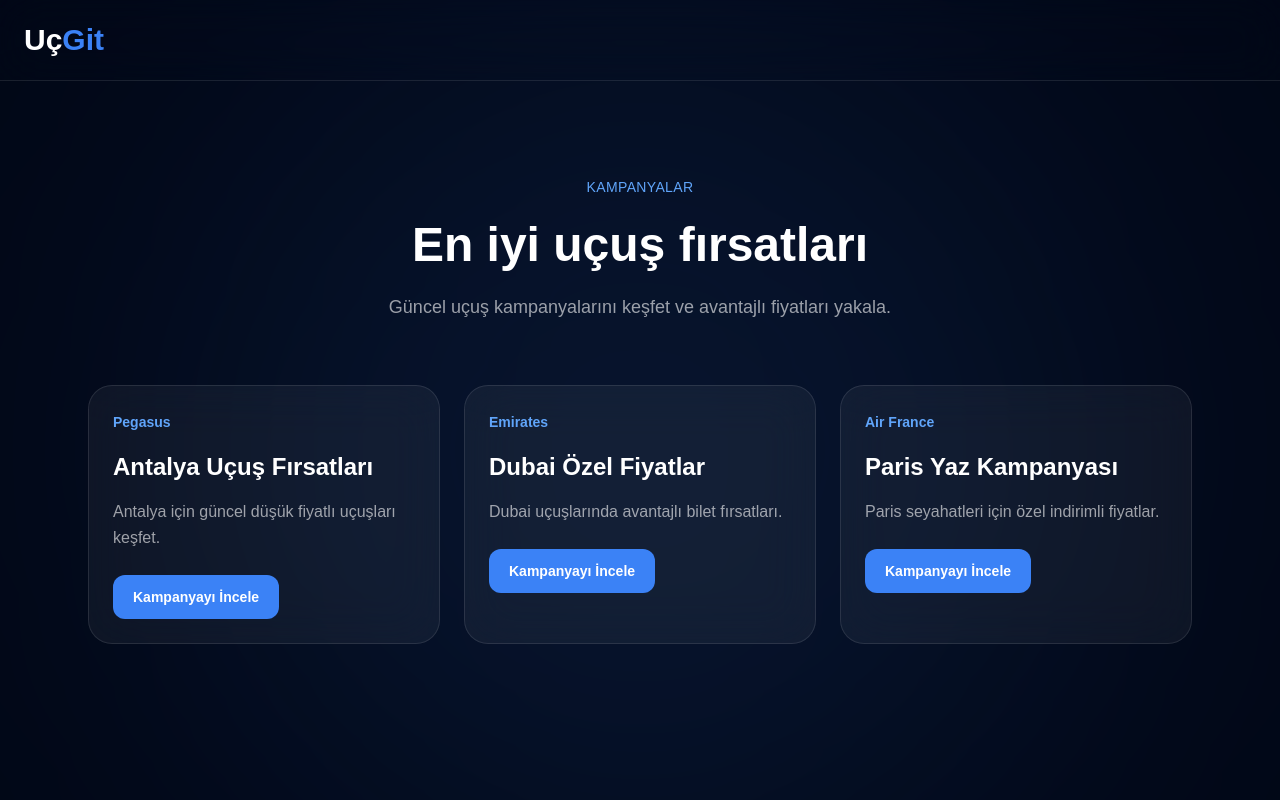
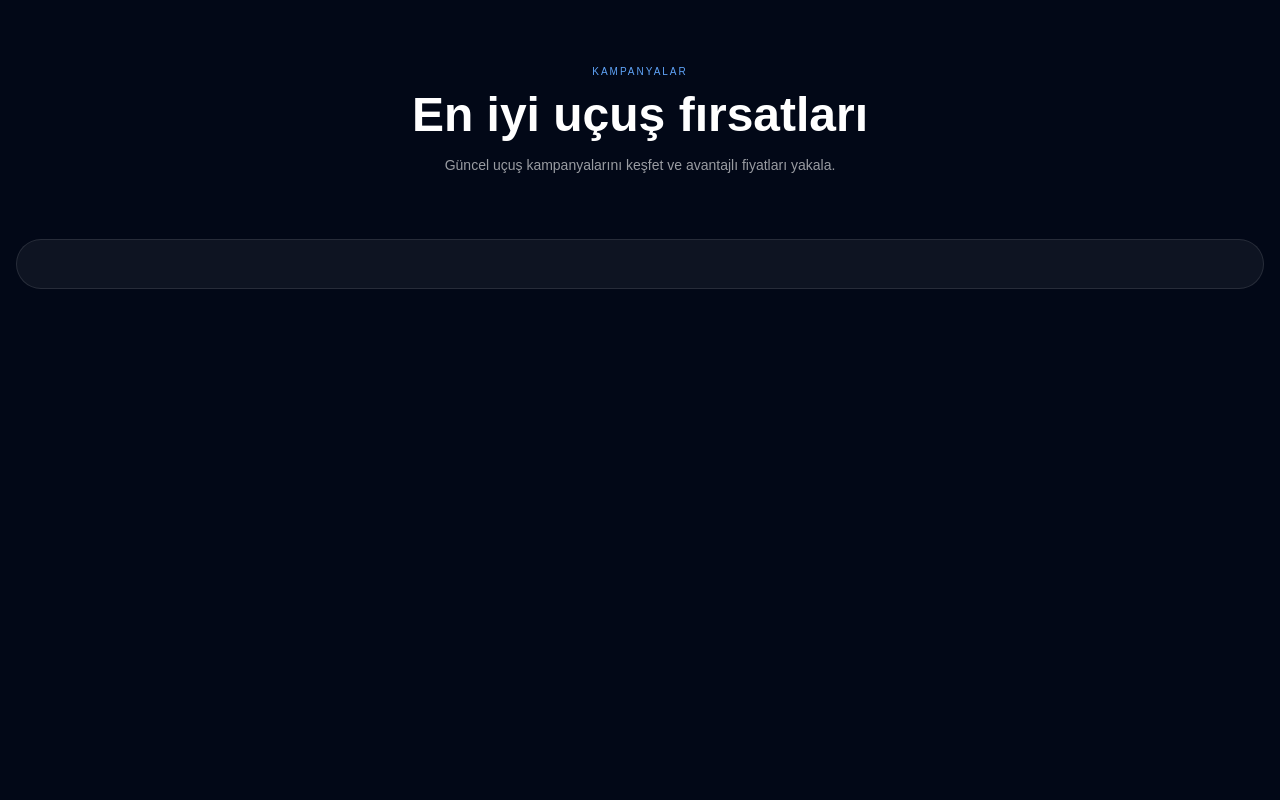
Before and after one commit to melihizzet/flight-platform, a Next.js app: page /campaigns in a window 1280 px wide. Built offline with nearby package versions, Linux system fonts and the light colour scheme.

Commit message:
upgrade three

```diff
--- a/app/about/page.tsx
+++ b/app/about/page.tsx
@@ -3,27 +3,27 @@ export default function AboutPage() {
     <main className="min-h-screen bg-[#020817] text-white overflow-x-hidden relative">
 
       {/* BG */}
-      <div className="absolute top-0 left-1/2 -translate-x-1/2 w-[900px] h-[900px] bg-blue-500/10 blur-[160px] rounded-full"></div>
+      <div className="absolute top-0 left-1/2 -translate-x-1/2 w-[700px] h-[700px] bg-blue-500/10 blur-[140px] rounded-full"></div>
 
       {/* HEADER */}
       <header className="relative z-20 border-b border-white/10 backdrop-blur-xl">
 
-        <div className="max-w-7xl mx-auto px-6 h-20 flex items-center">
+        <div className="max-w-7xl mx-auto px-6 h-16 flex items-center">
 
           <a
             href="/"
             className="flex items-center gap-3"
           >
 
-            <div className="w-10 h-10 rounded-2xl bg-blue-500/20 flex items-center justify-center border border-blue-500/30">
+            <div className="w-9 h-9 rounded-2xl bg-blue-500/20 flex items-center justify-center border border-blue-500/30">
 
-              <span className="text-blue-400 text-xl rotate-[-25deg]">
+              <span className="text-blue-400 text-lg rotate-[-25deg]">
                 ✈️
               </span>
 
             </div>
 
-            <h1 className="text-3xl font-black tracking-tight">
+            <h1 className="text-xl font-black tracking-tight">
               Uç<span className="text-blue-500">Git</span>
             </h1>
 
@@ -34,17 +34,17 @@ export default function AboutPage() {
       </header>
 
       {/* CONTENT */}
-      <section className="relative max-w-4xl mx-auto px-6 py-20">
+      <section className="relative max-w-3xl mx-auto px-6 py-16">
 
-        <p className="text-blue-400 text-sm tracking-wide uppercase mb-4">
+        <p className="text-blue-400 text-[11px] tracking-[0.2em] uppercase mb-3">
           Hakkımızda
         </p>
 
-        <h1 className="text-3xl md:text-5xl font-black leading-tight mb-8">
+        <h1 className="text-3xl md:text-5xl font-black leading-tight mb-6">
           UçGit ile en uygun uçuşları kolayca bulun
         </h1>
 
-        <div className="space-y-6 text-white/70 text-lg leading-relaxed">
+        <div className="space-y-5 text-white/70 text-sm md:text-base leading-relaxed">
 
           <p>
             UçGit, kullanıcıların en uygun uçuşları hızlı ve kolay şekilde
@@ -71,7 +71,7 @@ export default function AboutPage() {
 
         </div>
 
-        <div className="mt-12 border-t border-white/10 pt-8 text-white/40">
+        <div className="mt-10 border-t border-white/10 pt-6 text-xs text-white/40">
           ✈️ UçGit.com
         </div>
 
@@ -80,3 +80,4 @@ export default function AboutPage() {
     </main>
   );
 }
+``
--- a/app/campaigns/page.tsx
+++ b/app/campaigns/page.tsx
@@ -1,100 +1,41 @@
+"use client";
+
+import Script from "next/script";
+
 export default function CampaignsPage() {
-
-  const campaigns = [
-    {
-      title: "Antalya Uçuş Fırsatları",
-      airline: "Pegasus",
-      desc: "Antalya için güncel düşük fiyatlı uçuşları keşfet.",
-      link: "https://aviasales.tpx.lt/CN2doqTk",
-    },
-    {
-      title: "Dubai Özel Fiyatlar",
-      airline: "Emirates",
-      desc: "Dubai uçuşlarında avantajlı bilet fırsatları.",
-      link: "https://aviasales.tpx.lt/CN2doqTk",
-    },
-    {
-      title: "Paris Yaz Kampanyası",
-      airline: "Air France",
-      desc: "Paris seyahatleri için özel indirimli fiyatlar.",
-      link: "https://aviasales.tpx.lt/CN2doqTk",
-    },
-  ];
-
   return (
-    <main className="min-h-screen bg-[#020817] text-white overflow-x-hidden relative">
-
-      {/* BG */}
-      <div className="absolute top-0 left-1/2 -translate-x-1/2 w-[900px] h-[900px] bg-blue-500/10 blur-[160px] rounded-full"></div>
-
-      {/* HEADER */}
-      <header className="relative z-20 border-b border-white/10 backdrop-blur-xl">
-
-        <div className="max-w-7xl mx-auto px-6 h-20 flex items-center">
-
-          <a
-            href="/"
-            className="text-3xl font-black text-white"
-          >
-            Uç<span className="text-blue-500">Git</span>
-          </a>
-
-        </div>
-
-      </header>
+    <main className="min-h-screen bg-[#020817] text-white overflow-x-hidden">
 
       {/* HERO */}
-      <section className="relative max-w-6xl mx-auto px-6 pt-24 pb-16 text-center">
+      <section className="py-16 px-4 text-center">
 
-        <p className="text-blue-400 text-sm uppercase tracking-wide">
+        <p className="text-blue-400 uppercase tracking-[0.2em] text-[10px] mb-3">
           Kampanyalar
         </p>
 
-        <h1 className="text-3xl md:text-5xl font-black mt-6">
+        <h1 className="text-3xl md:text-5xl font-black mb-4">
           En iyi uçuş fırsatları
         </h1>
 
-        <p className="text-white/60 mt-6 text-lg max-w-2xl mx-auto">
+        <p className="text-sm text-white/60 max-w-xl mx-auto">
           Güncel uçuş kampanyalarını keşfet ve avantajlı fiyatları yakala.
         </p>
 
       </section>
 
-      {/* CARDS */}
-      <section className="relative max-w-6xl mx-auto px-6 pb-24">
+      {/* POPULAR DESTINATIONS */}
+      <section className="pb-20 px-4">
 
-        <div className="grid md:grid-cols-2 lg:grid-cols-3 gap-6">
+        <div className="max-w-7xl mx-auto">
 
-          {campaigns.map((campaign, index) => (
+          <div className="bg-white/5 border border-white/10 rounded-[28px] p-4 md:p-6 overflow-hidden">
 
-            <div
-              key={index}
-              className="bg-white/5 border border-white/10 rounded-3xl p-6 hover:border-blue-400/30 transition backdrop-blur-xl"
-            >
+            <Script
+              strategy="afterInteractive"
+              src="https://tpwdg.com/content?currency=try&trs=533807&shmarker=733574&locale=tr&powered_by=true&from_name=istanbul_tr&limit=15&primary_color=00AE98&results_background_color=FFFFFF&form_background_color=FFFFFF&promo_id=4563&campaign_id=111"
+            />
 
-              <span className="text-blue-400 text-sm font-semibold">
-                {campaign.airline}
-              </span>
-
-              <h2 className="text-2xl font-black mt-4 leading-snug">
-                {campaign.title}
-              </h2>
-
-              <p className="text-white/60 mt-4 leading-relaxed">
-                {campaign.desc}
-              </p>
-
-              <a
-                href={campaign.link}
-                target="_blank"
-                className="inline-block mt-6 bg-blue-500 hover:bg-blue-600 transition px-5 py-3 rounded-xl font-semibold text-sm"
-              >
-                Kampanyayı İncele
-              </a>
-
-            </div>
-
-          ))}
+          </div>
 
         </div>
 
--- a/app/contact/page.tsx
+++ b/app/contact/page.tsx
@@ -24,7 +24,7 @@ export default function ContactPage() {
 
             </div>
 
-            <h1 className="text-3xl font-black tracking-tight">
+            <h1 className="text-2xl font-black tracking-tight">
               Uç<span className="text-blue-500">Git</span>
             </h1>
 
@@ -37,7 +37,7 @@ export default function ContactPage() {
       {/* HERO */}
       <section className="max-w-5xl mx-auto px-6 pt-24 pb-14 text-center">
 
-        <p className="text-blue-400 font-semibold text-base">
+        <p className="text-blue-400 font-semibold text-sm">
           İletişim
         </p>
 
@@ -45,7 +45,7 @@ export default function ContactPage() {
           Bizimle iletişime geç
         </h1>
 
-        <p className="text-slate-400 text-base md:text-lg mt-6 max-w-2xl mx-auto">
+        <p className="text-slate-400 text-sm md:text-sm mt-6 max-w-2xl mx-auto">
           Sorularınız, önerileriniz veya iş birlikleri için bize ulaşabilirsiniz.
         </p>
 
@@ -68,7 +68,7 @@ export default function ContactPage() {
               <div>
                 <p className="text-slate-400 text-xs">E-posta</p>
 
-                <h3 className="text-lg md:text-xl font-bold mt-1">
+                <h3 className="text-sm md:text-xl font-bold mt-1">
                   support@ucgit.com
                 </h3>
               </div>
@@ -76,7 +76,7 @@ export default function ContactPage() {
               <div>
                 <p className="text-slate-400 text-xs">Telefon</p>
 
-                <h3 className="text-lg md:text-xl font-bold mt-1">
+                <h3 className="text-sm md:text-xl font-bold mt-1">
                   +90 850 000 00 00
                 </h3>
               </div>
@@ -84,7 +84,7 @@ export default function ContactPage() {
               <div>
                 <p className="text-slate-400 text-xs">Adres</p>
 
-                <h3 className="text-lg md:text-xl font-bold mt-1">
+                <h3 className="text-sm md:text-xl font-bold mt-1">
                   İstanbul, Türkiye
                 </h3>
               </div>
```
